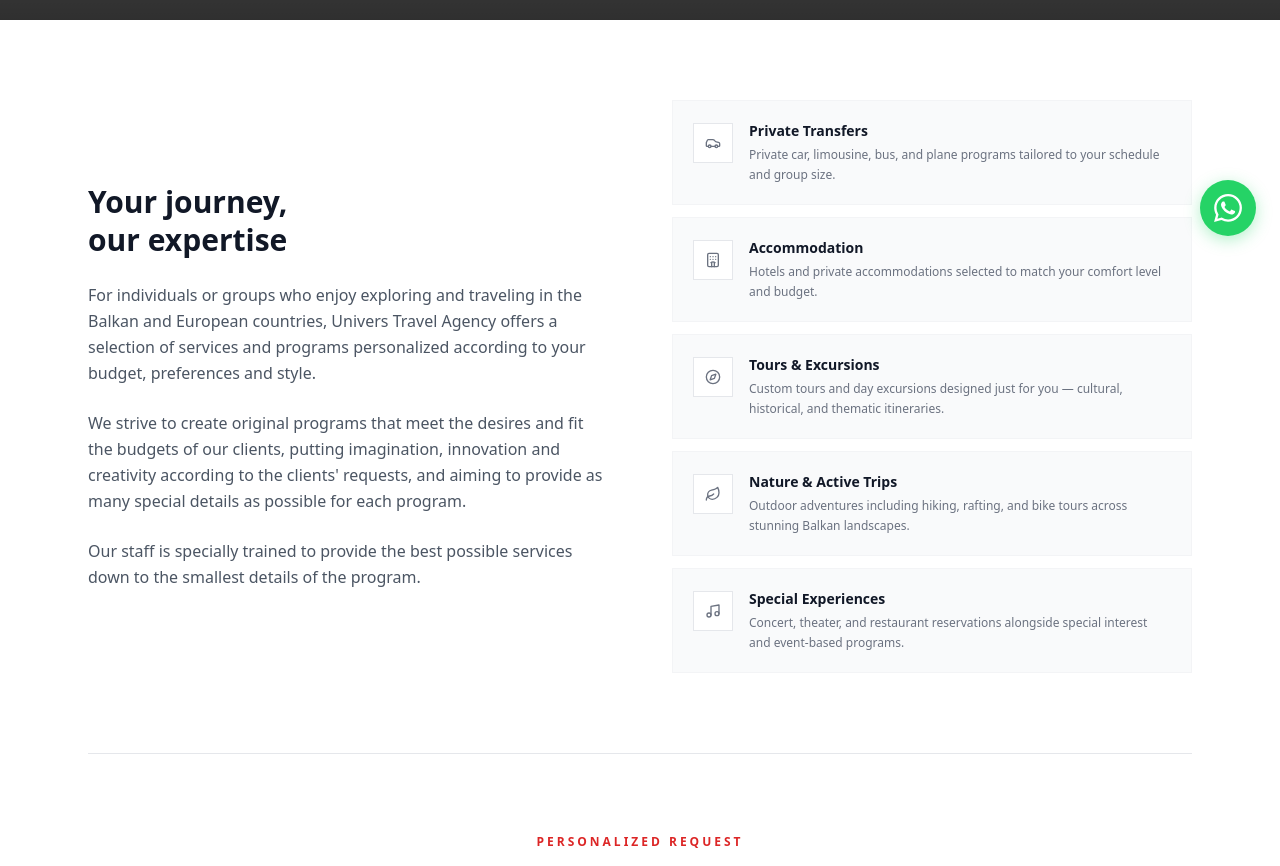
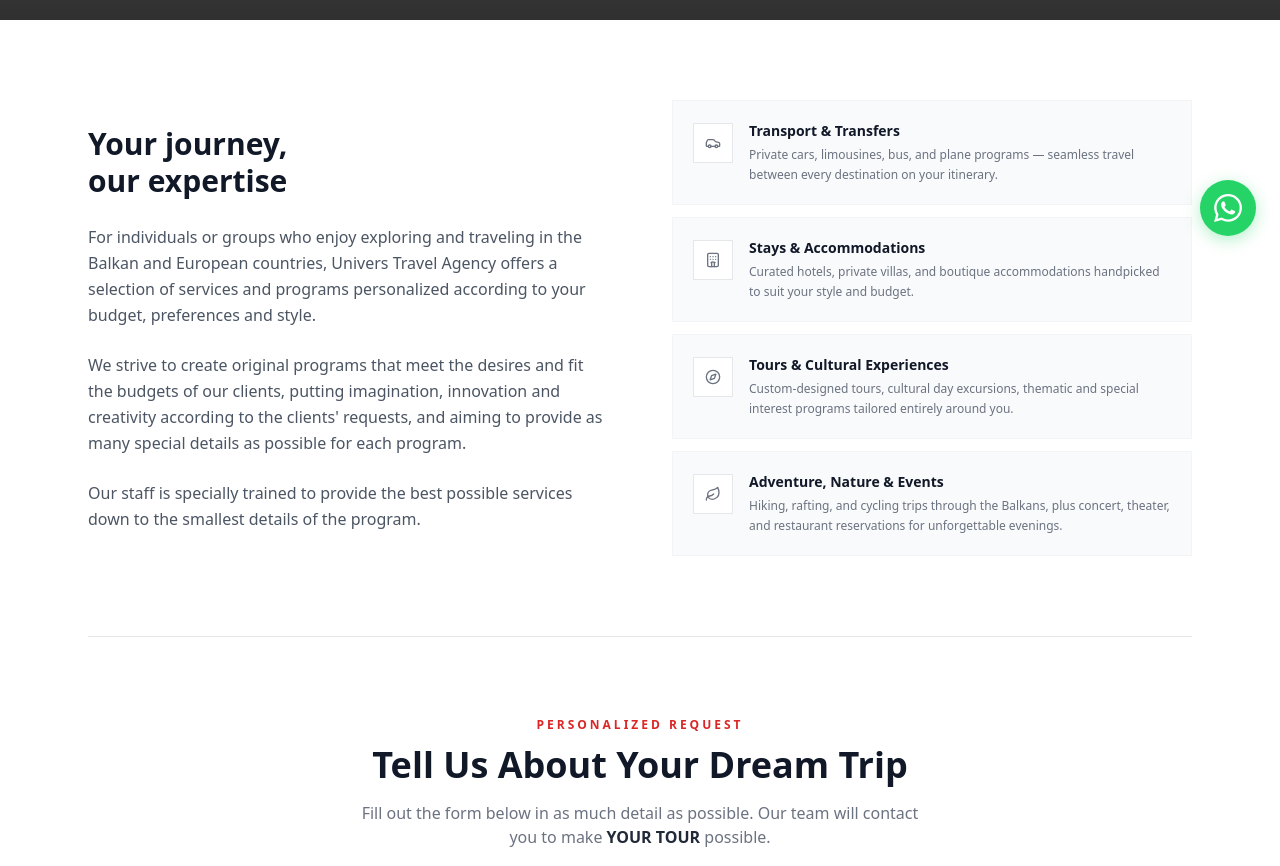
Before and after one commit to bla-mamba/univers-agency-finished, a React (Vite) app: page /personalized-trip in a window 1280 px wide. Shown: the part 540-1406 px from the top of the page. Built offline with nearby package versions, Linux system fonts and the light colour scheme; no server answers; the database is empty; grey boxes are pictures that could not be loaded.

Commit message:
Updated PersonalizedTripPage.tsx

```diff
--- a/src/pages/PersonalizedTripPage.tsx
+++ b/src/pages/PersonalizedTripPage.tsx
@@ -2,17 +2,16 @@ import { useState } from 'react';
 import { useAuth } from '../contexts/AuthContext';
 import { supabase } from '../lib/supabase';
 import {
-  Car, Hotel, Compass, Sparkles, Leaf, Music,
+  Car, Hotel, Compass, Sparkles, Leaf,
   CheckCircle, ChevronDown, ChevronUp, Users, MapPin, Calendar, Clock,
   DollarSign, Plane, Send
 } from 'lucide-react';
 
 const SERVICES = [
-  { icon: Car, title: 'Private Transfers', text: 'Private car, limousine, bus, and plane programs tailored to your schedule and group size.' },
-  { icon: Hotel, title: 'Accommodation', text: 'Hotels and private accommodations selected to match your comfort level and budget.' },
-  { icon: Compass, title: 'Tours & Excursions', text: 'Custom tours and day excursions designed just for you — cultural, historical, and thematic itineraries.' },
-  { icon: Leaf, title: 'Nature & Active Trips', text: 'Outdoor adventures including hiking, rafting, and bike tours across stunning Balkan landscapes.' },
-  { icon: Music, title: 'Special Experiences', text: 'Concert, theater, and restaurant reservations alongside special interest and event-based programs.' },
+  { icon: Car, title: 'Transport & Transfers', text: 'Private cars, limousines, bus, and plane programs — seamless travel between every destination on your itinerary.' },
+  { icon: Hotel, title: 'Stays & Accommodations', text: 'Curated hotels, private villas, and boutique accommodations handpicked to suit your style and budget.' },
+  { icon: Compass, title: 'Tours & Cultural Experiences', text: 'Custom-designed tours, cultural day excursions, thematic and special interest programs tailored entirely around you.' },
+  { icon: Leaf, title: 'Adventure, Nature & Events', text: 'Hiking, rafting, and cycling trips through the Balkans, plus concert, theater, and restaurant reservations for unforgettable evenings.' },
 ];
 
 const INTERESTS = [
```
